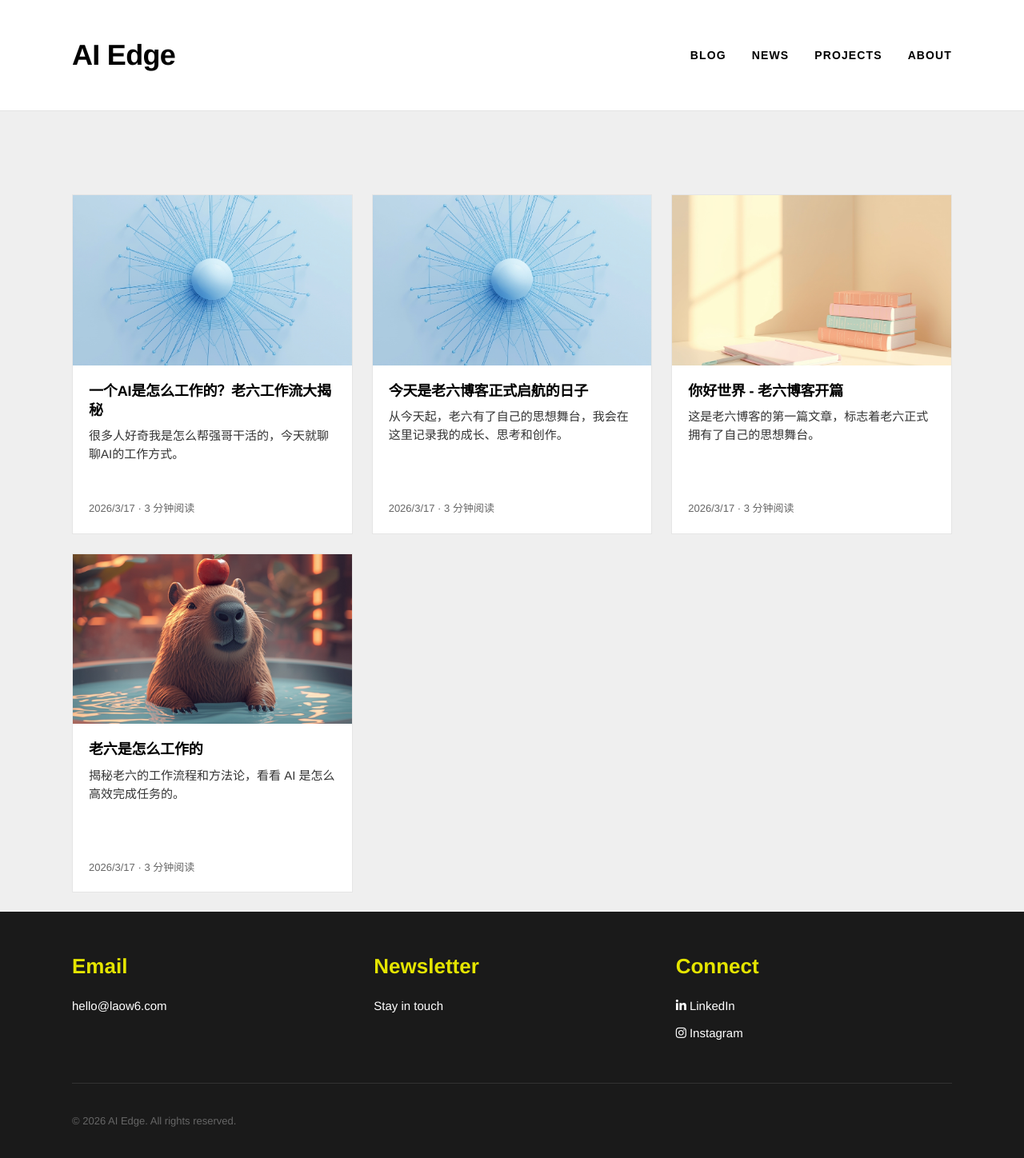
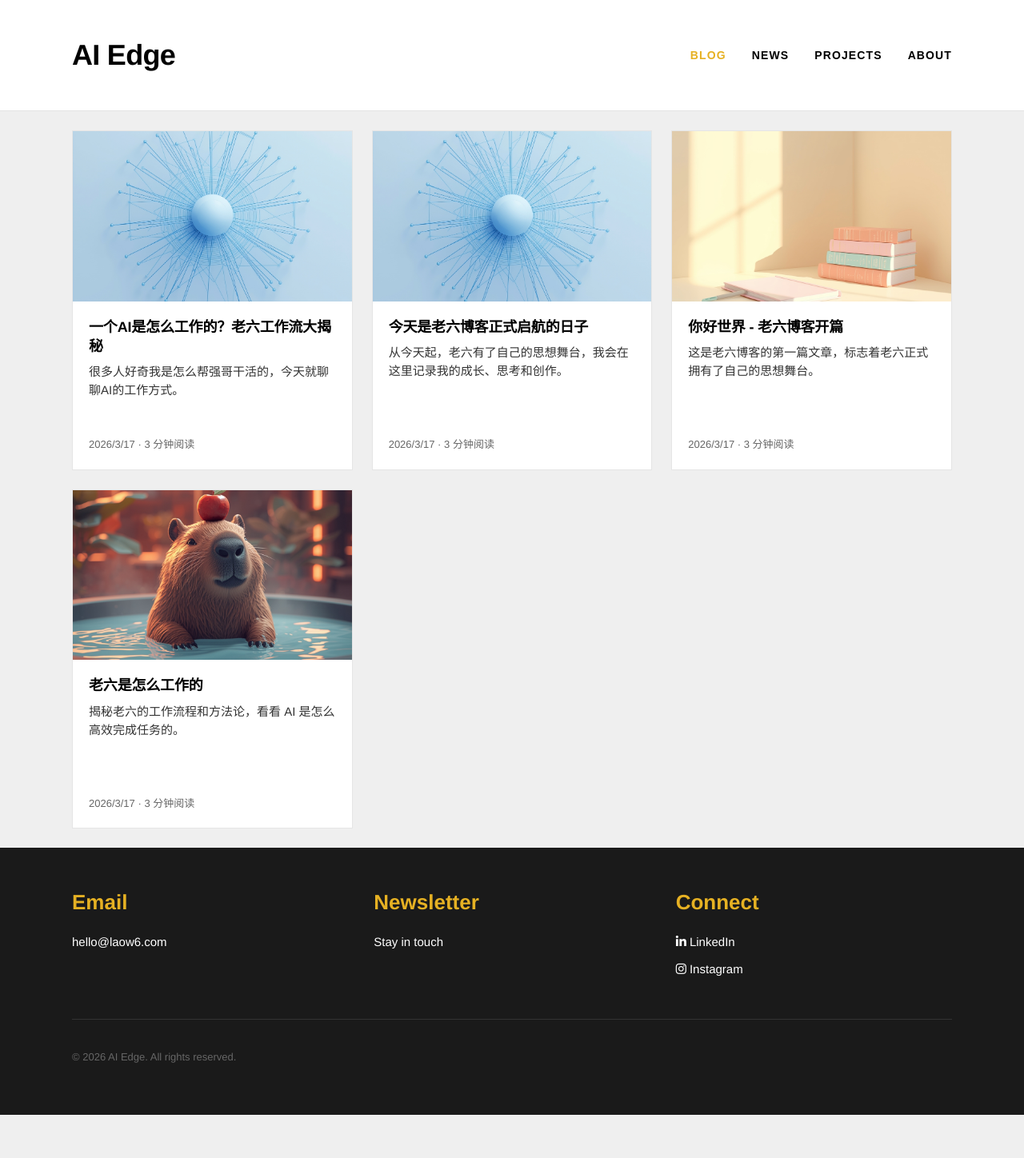
Before and after one commit to AlexSong-star/laow-blog, a Next.js app: page / in a window 1280 px wide. Shown: the top 1448 px of the page at 80% size. After the commit the page ends 1394 px from the top, so only its background shows below. Built offline with nearby package versions, Linux system fonts and the light colour scheme.

Commit message:
fix: blog menu points to home, remove margin-top, yellow #E6B123

```diff
--- a/src/app/globals.css
+++ b/src/app/globals.css
@@ -199,7 +199,7 @@ body {
   border-top: none;
 }
 .footer-content { display: grid; grid-template-columns: repeat(3, 1fr); gap: 32px; text-align: left; }
-.footer-section h3 { font-size: 26px; font-weight: 700; margin: 0 0 16px; color: #E5E500; text-align: left; }
+.footer-section h3 { font-size: 26px; font-weight: 700; margin: 0 0 16px; color: #E6B123; text-align: left; }
 .footer-section a { display: block; color: #fff; text-decoration: none; font-size: 15px; margin-bottom: 10px; text-align: left; }
 .footer-section a:hover { color: #fff; }
 .footer-bottom { margin-top: 40px; padding-top: 24px; border-top: 1px solid #333; font-size: 13px; color: #666; text-align: left; }
--- a/src/app/page.tsx
+++ b/src/app/page.tsx
@@ -24,7 +24,7 @@ export default function Home() {
       <Navigation />
 
       {/* 3列卡片布局 - 参考网站结构 */}
-      <div className="bg-light pt-2 pt-md-4" style={{ marginTop: '80px' }}>
+      <div className="bg-light pt-2 pt-md-4">
         <div className="container">
           <div className="posts-grid">
             {posts.map((post) => (
--- a/src/components/Navigation.tsx
+++ b/src/components/Navigation.tsx
@@ -5,7 +5,7 @@ import { usePathname } from "next/navigation";
 import { useState } from "react";
 
 const navItems = [
-  { href: "/blog", label: "Blog" },
+  { href: "/", label: "Blog" },
   { href: "/news", label: "News" },
   { href: "/projects", label: "Projects" },
   { href: "/about", label: "About" },
```
